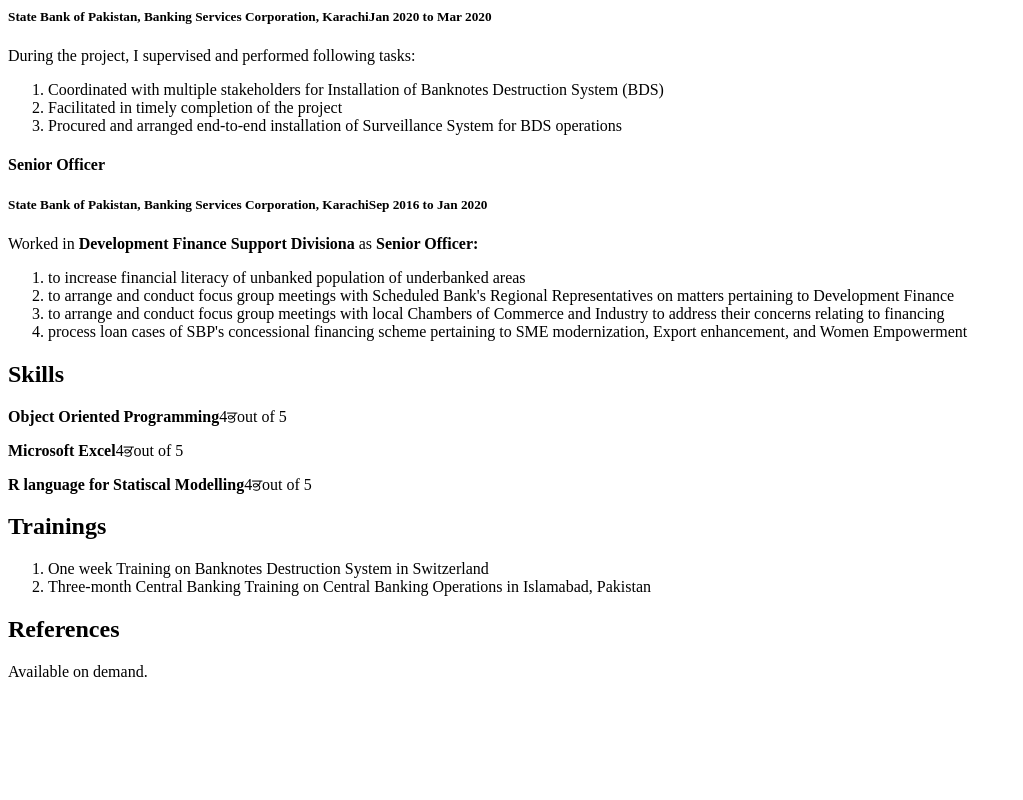
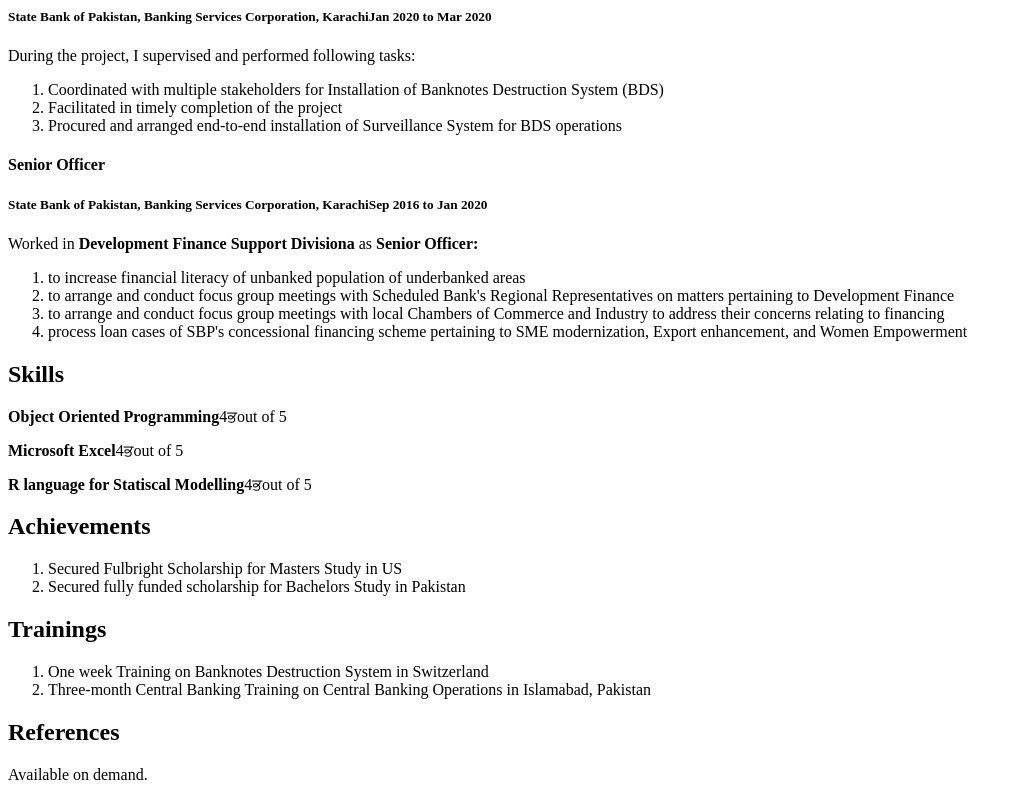
Before and after one commit to Munz1993/project1, a plain HTML site: page work_experience.html in a window 1280 px wide. Shown: the part 359-1159 px from the top of the page, without its empty margins (0-1023 px from the left). Before the commit the page ends 1056 px from the top, so only its background shows below. Drawn offline with Linux system fonts and the light colour scheme.

Commit message:
Update work_experience.html
Added achievement part

```diff
--- a/work_experience.html
+++ b/work_experience.html
@@ -62,6 +62,14 @@
 	</section>
 
 	<section>
+	  <header><h2>Achievements</h2></header>
+	  <ol>
+	    <li>Secured Fulbright Scholarship for Masters Study in US</li>
+		<li>Secured fully funded scholarship for Bachelors Study in Pakistan</li>
+	  </ol>
+	</section>
+
+	<section>
 	  <header><h2>Trainings</h2>
 	  <ol>
 	    <li>One week Training on Banknotes Destruction System in Switzerland</li>
```
